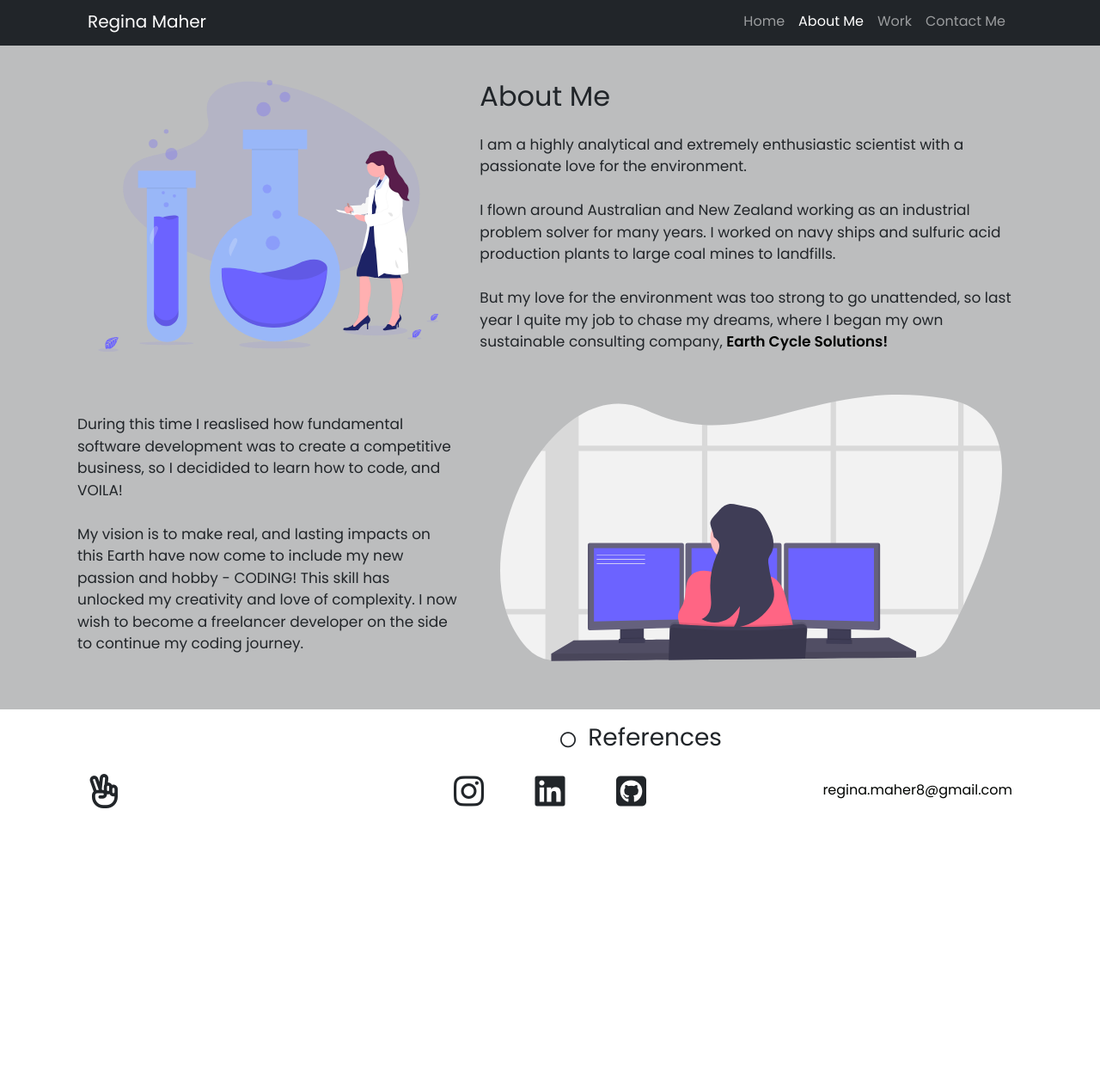
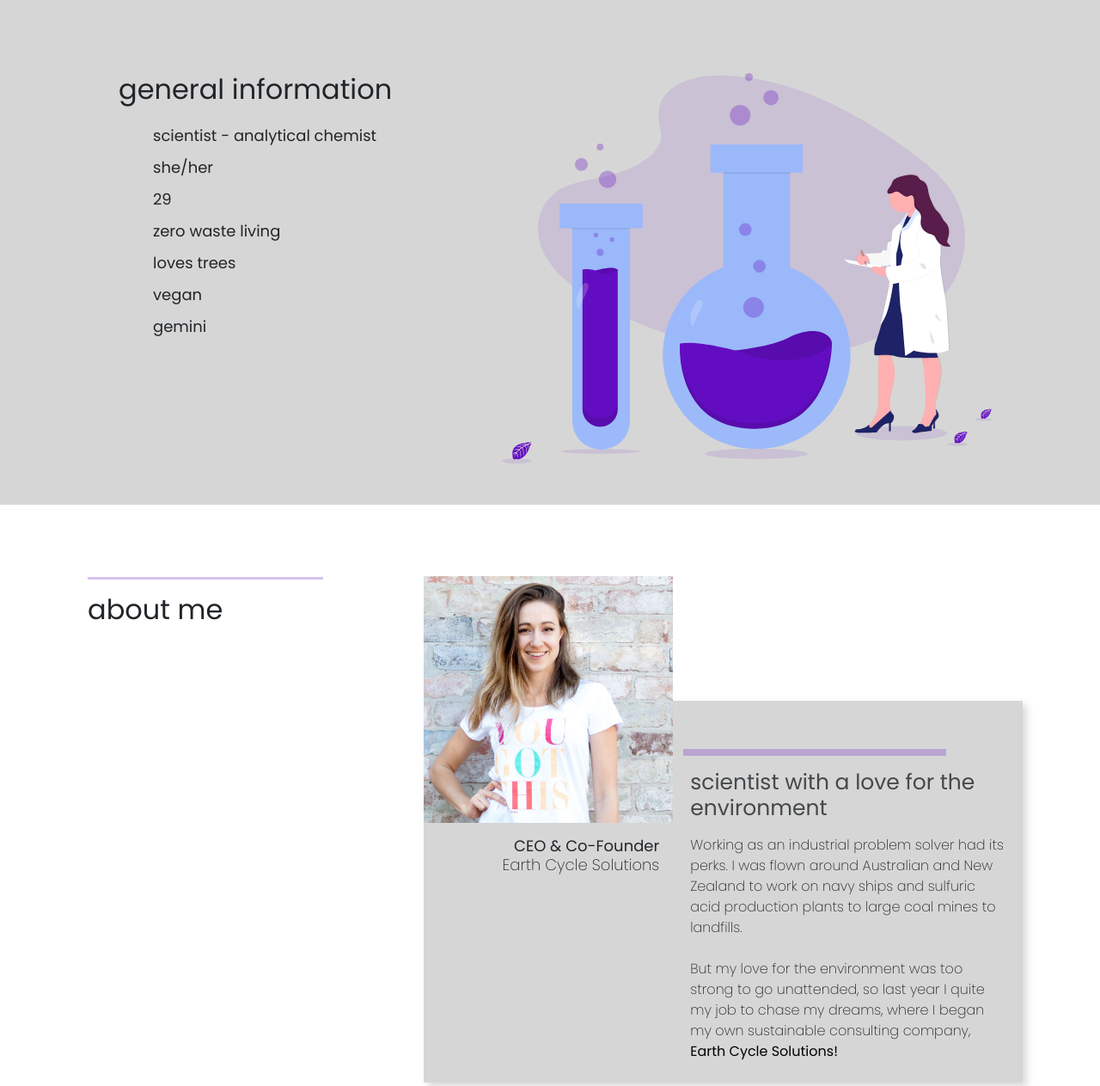
Before and after one commit to TreeLife8/Personal-Portfolio, a plain HTML site: page about.html in a window 1280 px wide. Shown: the part 423-1686 px from the top of the page at 86% size. Before the commit the page ends 1394 px from the top, so only its background shows below. Drawn offline with nearby package versions, Linux system fonts and the light colour scheme.

Commit message:
Edited the about page design

```diff
--- a/about.html
+++ b/about.html
@@ -29,7 +29,7 @@
     <title>About Regina Maher</title>
   </head>
   <body>
-    <div class="hero">
+    <div class="future-background">
       <div class="section">
         <div class="row">
           <div class="col-sm-7 pt-5">
@@ -38,13 +38,11 @@
               analytical chemist, turned frontend <i> developer</i>
             </h2>
           </div>
-          <div class="col-sm-5">
-            <img src="/images/computer.jpg" alt="" class="container-fluid" />
-          </div>
+          <div class="col-sm-5"></div>
         </div>
       </div>
     </div>
-    <nav class="navbar navbar-expand-lg navbar-dark bg-dark">
+    <nav class="navbar navbar-expand-lg sticky-top navbar-dark bg-dark">
       <div class="container-fluid section">
         <a class="navbar-brand" href="/">Regina Maher</a>
         <button
@@ -80,37 +78,54 @@
       </div>
     </nav>
     <div class="content-container">
-      <div class="section">
-        <div class="row">
-          <div class="col-sm-5">
+      <div class="row section pt-5 pb-5">
+        <div class="col-sm-5 ps-5">
+          <h2>general information</h2>
+          <ul class="ms-2 pt-2">
+            <li>scientist - analytical chemist</li>
+            <li>she/her</li>
+            <li>29</li>
+            <li>zero waste living</li>
+            <li>loves trees</li>
+            <li>vegan</li>
+            <li>gemini</li>
+          </ul>
+        </div>
+        <div class="col-sm-7">
+          <img
+            src="/images/undraw_science_fqhl (1).svg"
+            class="container-fluid"
+            alt=""
+          />
+        </div>
+      </div>
+    </div>
+    <div class="section row about-container pt-5 pb-5">
+      <div class="col-sm-4">
+        <hr class="highlight-line" />
+        <h2 class="pb-3">about me</h2>
+      </div>
+      <div class="col-sm-8 ps-5">
+        <div class="row content-container">
+          <div class="col-sm-5 tile-image">
             <img
-              src="/images/undraw_science_fqhl.svg"
-              alt="chemistry illustration"
-              class="container-fluid pb-4"
+              src="/images/Headsho.PNG"
+              class="container-fluid tile"
+              alt=""
             />
-            <p class="pt-5">
-              During this time I reaslised how fundamental software development
-              was to create a competitive business, so I decidided to learn how
-              to code, and VOILA!
+            <h6 class="text-end mt-3 me-3">
+              <strong> CEO & Co-Founder </strong>
               <br />
-              <br />
-              My vision is to make real, and lasting impacts on this Earth have
-              now come to include my new passion and hobby - CODING! This skill
-              has unlocked my creativity and love of complexity. I now wish to
-              become a freelancer developer on the side to continue my coding
-              journey.
-            </p>
+              Earth Cycle Solutions
+            </h6>
           </div>
           <div class="col-sm-7">
-            <h2 class="pb-3">About Me</h2>
-            <p>
-              I am a highly analytical and extremely enthusiastic scientist with
-              a passionate love for the environment.
-              <br />
-              <br />
-              I flown around Australian and New Zealand working as an industrial
-              problem solver for many years. I worked on navy ships and sulfuric
-              acid production plants to large coal mines to landfills.
+            <hr class="highlight-line pb-2" />
+            <h5 class="ps-2">scientist with a love for the environment</h5>
+            <p class="p-2">
+              Working as an industrial problem solver had its perks. I was flown
+              around Australian and New Zealand to work on navy ships and
+              sulfuric acid production plants to large coal mines to landfills.
               <br />
               <br />
               But my love for the environment was too strong to go unattended,
@@ -121,13 +136,33 @@
                   >Earth Cycle Solutions!</a
                 >
               </strong>
-              <img
-                src="/images/undraw_programmer_imem.svg"
-                class="container-fluid pt-5"
-                alt=""
-              />
             </p>
           </div>
+        </div>
+      </div>
+    </div>
+    <div class="content-container">
+      <div class="row section">
+        <div class="col-sm-8 about-card mb-5">
+          <p class="p-3">
+            During this time I reaslised how fundamental software development
+            was to create a competitive business, so I decidided to learn how to
+            code, and VOILA!
+            <br />
+            <br />
+            My vision is to make real, and lasting impacts on this Earth have
+            now come to include my new passion and hobby - CODING! This skill
+            has unlocked my creativity and love of complexity. I now wish to
+            become a freelancer developer on the side to continue my coding
+            journey.
+          </p>
+        </div>
+        <div class="col-sm-4">
+          <img
+            src="/images/undraw_programmer_imem.svg"
+            class="container-fluid pt-5"
+            alt=""
+          />
         </div>
       </div>
     </div>
@@ -135,8 +170,12 @@
       <div class="col-sm-3"></div>
       <div class="col-sm-3"></div>
       <div class="col-sm-6">
-        <i class="far fa-circle"></i>
+        <i class="fas fa-quote-left"></i>
         <h3 class="d-inline">References</h3>
+        <p>meow</p>
+        <div>
+          <i class="fas fa-quote-right d-flex flex-row-reverse"></i>
+        </div>
       </div>
     </div>
     <footer class="pt-3 pb-3">
--- a/src/style.css
+++ b/src/style.css
@@ -1,7 +1,15 @@
 :root {
   --main-font: "Poppins", sans-serif;
-  --secondary-colour: #bcbdbe;
+  --secondary-colour: #d6d6d6;
   --dark-shadow: #212529;
+  --modern-purple: #630dc2;
+  --modern-pink: #da0e9b;
+  --gradient: linear-gradient(
+    68.6deg,
+    var(--modern-pink),
+    var(--modern-purple)
+  );
+  --shadow: 5px 5px 8px rgba(109, 109, 109, 0.247);
 }
 body {
   font-family: var(--main-font);
@@ -15,6 +23,20 @@ h5 {
   font-weight: 600;
   font-size: 25px;
   opacity: 0.8;
+}
+h6 {
+  font-size: 18px;
+  font-weight: 200;
+}
+hr:not([size]) {
+  height: 3px;
+  color: var(--modern-purple);
+  text-align: right;
+}
+li {
+  padding: 5px 0;
+  list-style-type: none;
+  font-size: 18px;
 }
 a {
   color: #010300;
@@ -30,6 +52,13 @@ a:hover {
 }
 .hero {
   background: #010300;
+}
+.future-background {
+  background: linear-gradient(
+    68.6deg,
+    var(--modern-pink),
+    var(--modern-purple)
+  );
 }
 .hero-contact {
   background: #fbfbfb;
@@ -48,26 +77,54 @@ a:hover {
   height: 600px;
 }
 .content-container {
-  background: #2125294d;
-  padding: 40px 0;
+  background: var(--secondary-colour);
+  padding: 40px 0 0;
 }
 .content-container h4 {
   padding: 60px 0;
   font-size: 30px;
 }
+.about-container {
+  margin-top: 20px;
+}
+.about-container .content-container {
+  margin-top: 160px;
+  transition: ease-in-out all 150ms;
+  box-shadow: var(--shadow);
+}
+.about-container .content-container:hover {
+  color: white;
+  background: linear-gradient(68.6deg, #da0e9944, #650dc270);
+}
+.tile {
+  margin-top: -185px;
+  padding: 0;
+}
+.tile-image {
+  padding: 0;
+}
+.about-card {
+  background: white;
+  border-radius: 4px;
+  box-shadow: var(--shadow);
+}
 .btn {
   padding: 15px 20px;
 }
 .content-container p {
-  font-size: 17px;
+  font-size: 16px;
+  font-weight: 200;
+}
+.content-container h5 {
+  font-weight: 400;
 }
 .card {
-  background: #bcbdbe;
+  background: var(--secondary-colour);
   border: 1px solid var(--secondary-colour);
   transition: all 200ms ease-in-out;
 }
 .card:hover {
-  background: #cecece;
+  background: #e4e4e4;
   border: 1px solid var(--secondary-colour);
   box-shadow: 5px 5px 8px rgba(114, 114, 114, 0.295);
 }
@@ -77,12 +134,16 @@ a:hover {
 .underlink {
   max-width: 40%;
 }
+.highlight-line {
+  max-width: 80%;
+}
 .icon {
   font-size: 40px;
   color: var(--dark-shadow);
 }
-.fa-circle {
-  font-size: 18px;
+.fas {
+  font-size: 80px;
+  opacity: 0.6;
   padding-right: 10px;
 }
 .fa-envelope {
```
Also changed, not shown: contact.html (+1 -1 lines), index.html (+1 -1 lines), work.html (+3 -3 lines), images/Headsho.PNG (added), images/undraw_science_fqhl (1).svg (added), images/undraw_science_fqhl.svg (deleted).
